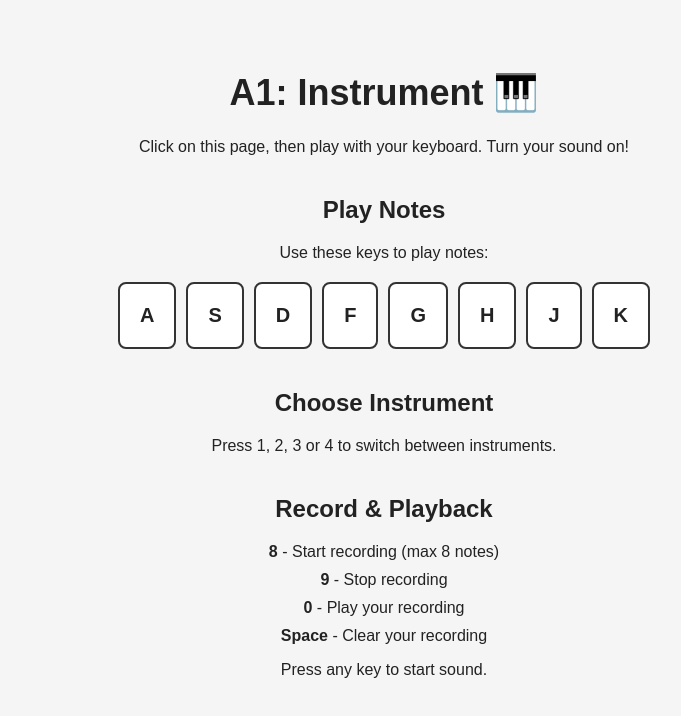
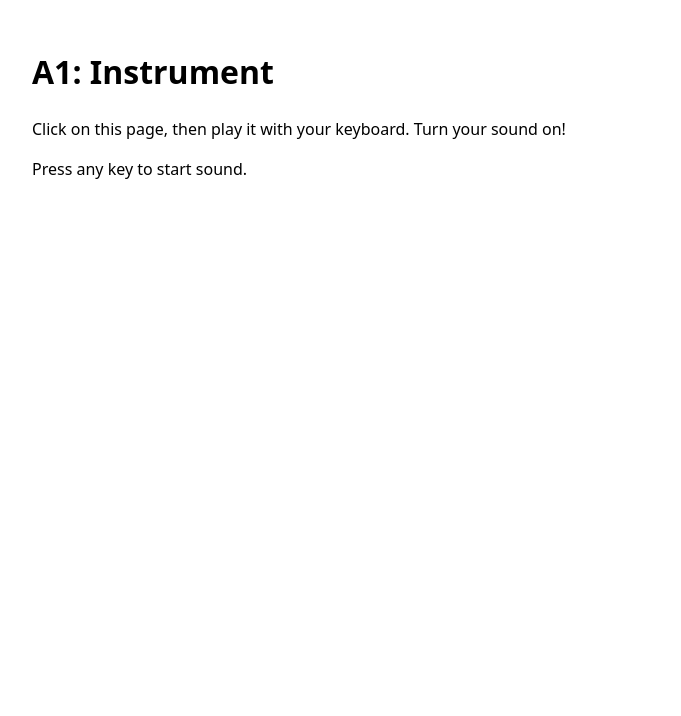
Before and after one commit to IDBCourses/ht26-a1-group-intermediate-1, a plain HTML site: page index.html in a window 1280 px wide. Shown: the whole page, without its empty margins (256-937 px from the left). Drawn offline with nearby package versions, Linux system fonts and the light colour scheme.

Commit message:
Revert "merged with record-notes"
This reverts commit 6102fee11c6c0107b28ad8968149a44a81d7c9bf, reversing
changes made to 01b680af6dd03e473fd14982862e41a4a68ba173.

```diff
--- a/index.html
+++ b/index.html
@@ -10,39 +10,11 @@
 </head>
 
 <body>
- <h1>A1: Instrument 🎹</h1>
-
-    <p>Click on this page, then play with your keyboard. Turn your sound on!</p>
-
-    <h2>Play Notes</h2>
-    <p>Use these keys to play notes:</p>
-
-    <div class="keys">
-      <span>A</span>
-      <span>S</span>
-      <span>D</span>
-      <span>F</span>
-      <span>G</span>
-      <span>H</span>
-      <span>J</span>
-      <span>K</span>
-    </div>
-
-    <h2>Choose Instrument</h2>
-    <p>Press 1, 2, 3 or 4 to switch between instruments.</p>
-
-    <h2>Record & Playback</h2>
-    <ul>
-      <li><strong>8</strong> - Start recording (max 8 notes)</li>
-      <li><strong>9</strong> - Stop recording</li>
-      <li><strong>0</strong> - Play your recording</li>
-      <li><strong>Space</strong> - Clear your recording</li>
-    </ul>
-
-    <p>Press any key to start sound.</p>
-
-    <p id="show-recording"></p>
-
+  <h1>A1: Instrument</h1>
+  <p>
+    Click on this page, then play it with your keyboard. Turn your sound on!
+  </p>
+  <p>Press any key to start sound.</p>
 
   <!-- Tone.js: the one library you may use. It needs an internet connection. -->
   <script src="https://unpkg.com/tone@15.1.22/build/Tone.js"></script>
--- a/script.js
+++ b/script.js
@@ -43,11 +43,6 @@
 
 //Setting the defualt to the notes of Mode1
 const Instruments = [synth, synthAM, synthMONO, synthFM];
-
-let recording = false;
-let recordedNotes = [];
-let isPlaying = false;
-
 // ---------- Controls ----------
 // Runs every time a key goes down.
 
@@ -82,48 +77,6 @@
     console.log("Key down:", event.key);
     console.log("Current Note:", currentNote);
     _octaveUpdate();
-
-    // Press "8" to record
-    if (event.key === "8") {
-      recording = true;
-      recordedNotes = [];
-    }
-
-    // save pressed note to array recordNotes
-    if (recording === true && currentNote) {
-      if (recordedNotes.length < 8) {
-        recordedNotes.push(currentNote);
-        console.log(recordedNotes);
-        showRecording.innerHTML = `Your song:<br>${recordedNotes.join(" - ")}`;
-      }
-    }
-
-    // stop recordning
-    if (event.key === "9") {
-      recording = false;
-    }
-
-    if (event.key === "0" && isPlaying === false && recordedNotes.length > 0) {
-      isPlaying = true;
-      for (let i = 0; i < recordedNotes.length; i++) {
-        Instruments.at(index).triggerAttackRelease(
-          recordedNotes[i],
-          0.25,
-          Tone.now() + i * 0.25,
-        );
-      }
-      setTimeout(() => {
-        isPlaying = false;
-      }, recordedNotes.length * 250);
-    }
-
-    // Clear recording
-    if (event.key === " ") {
-      recording = false;
-      recordedNotes = [];
-      console.log("Recording cleared:", recordedNotes);
-      showRecording.innerText = "";
-    }
 
     //Checking for the mode buttons thus enabling an instrument
     if (parseInt(event.key) >= 1 && parseInt(event.key) <= 4) {
--- a/style.css
+++ b/style.css
@@ -1,42 +1,16 @@
 /* No CSS transitions or animations in A1: the instrument is about sound. */
 
 body {
-  font-family: Arial, sans-serif;
-  background-color: #f5f5f5;
-  color: #222;
-  text-align: center;
-  padding: 40px;
+  font-family: system-ui, sans-serif;
+  max-width: 44rem;
+  margin: 3rem auto;
+  padding: 0 1rem;
+  line-height: 1.5;
 }
 
-h1 {
-  font-size: 36px;
+kbd {
+  border: 1px solid #999;
+  border-radius: 0.25rem;
+  padding: 0 0.3rem;
+  font-family: inherit;
 }
-
-h2 {
-  margin-top: 40px;
-}
-
-.keys {
-  display: flex;
-  justify-content: center;
-  gap: 10px;
-  margin: 20px 0;
-}
-
-.keys span {
-  background-color: white;
-  border: 2px solid #333;
-  border-radius: 8px;
-  padding: 20px;
-  font-size: 20px;
-  font-weight: bold;
-}
-
-ul {
-  list-style: none;
-  padding: 0;
-}
-
-li {
-  margin: 10px 0;
-}
```
